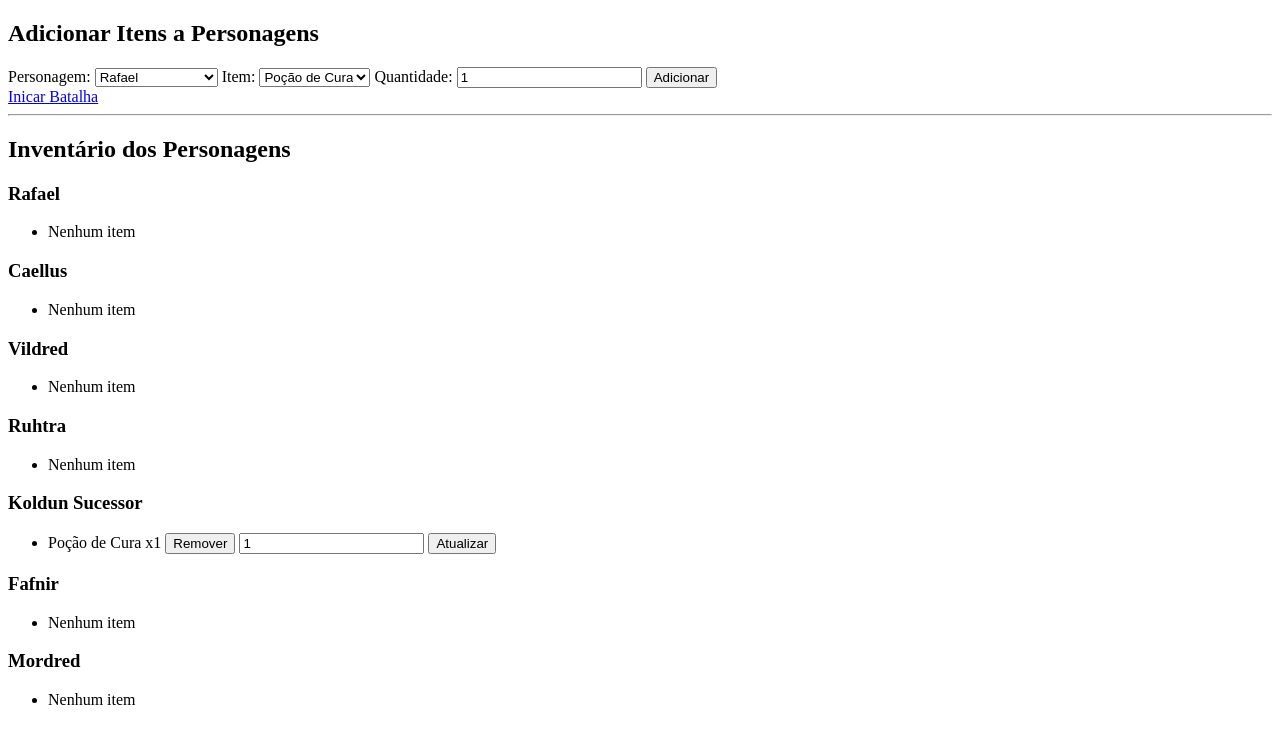
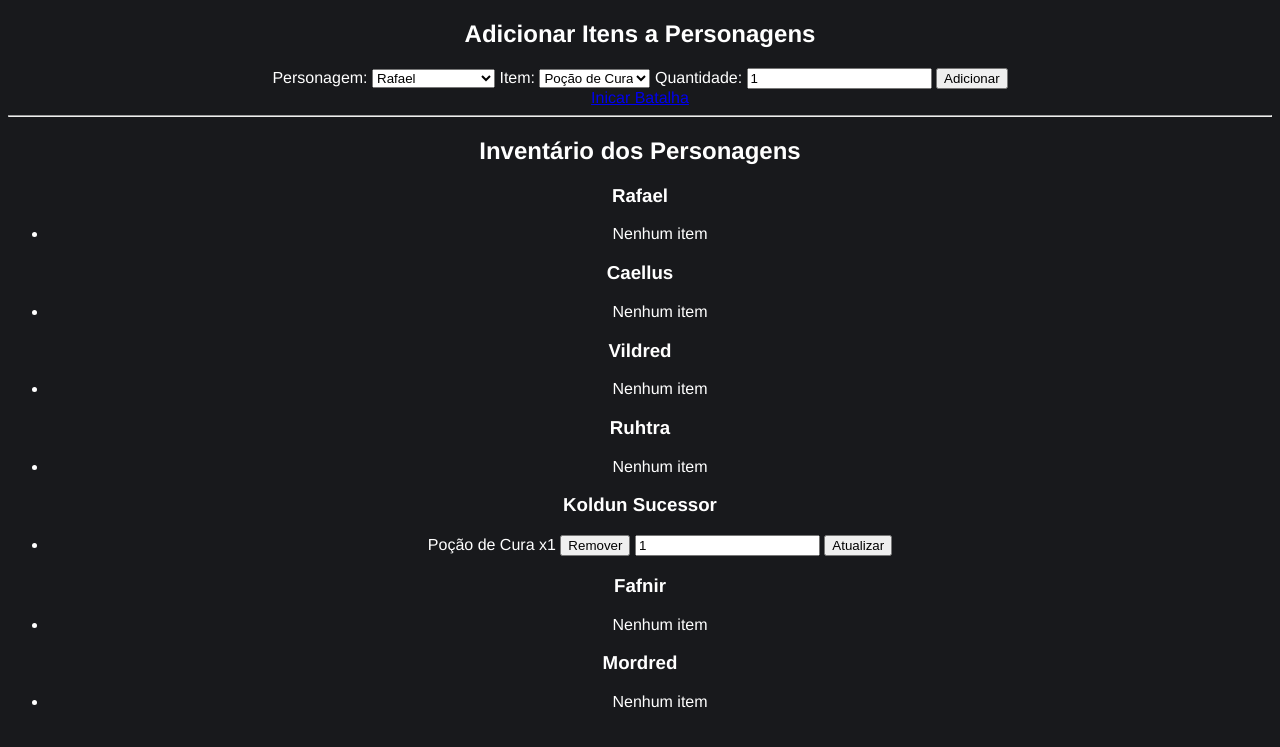
Before and after one commit to rafael-c3/RPG_Manager, a Django app: page /master/adventure/ in a window 1280 px wide. Shown: the top 747 px of the page. Run offline with Django 5.2, Linux system fonts and the light colour scheme; data comes from the database, SQL or seed files in the repository; both versions use the stored data as it was after the commit.

Commit message:
v2.1.1 Melhorias Visuais

```diff
--- a/Battle_Control/templates/site/adventure.html
+++ b/Battle_Control/templates/site/adventure.html
@@ -4,6 +4,15 @@
     <meta charset="UTF-8">
     <meta name="viewport" content="width=device-width, initial-scale=1.0">
     <title>Document</title>
+    <style>
+      body {
+        background-color: #18191C;
+        text-align: center;
+        color: white;
+        font-family: "Helvetica Neue", Arial, Helvetica, sans-serif;
+        cursor: default;
+}
+    </style>
 </head>
 <body>
 <h2>Adicionar Itens a Personagens</h2>
```
Also changed, not shown: Battle_Control/templates/site/battle.html (+13 -10 lines), db.sqlite3.
